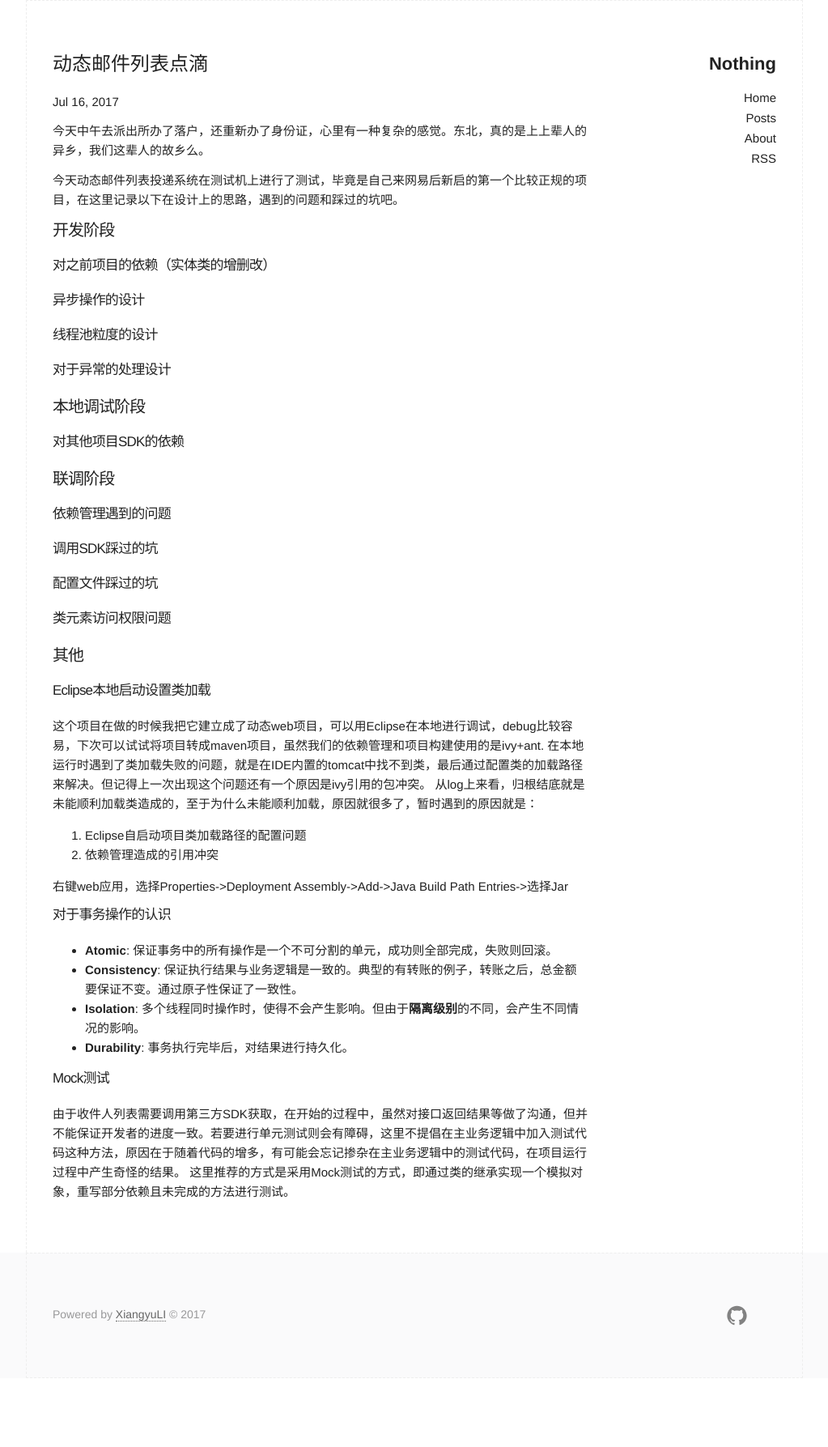
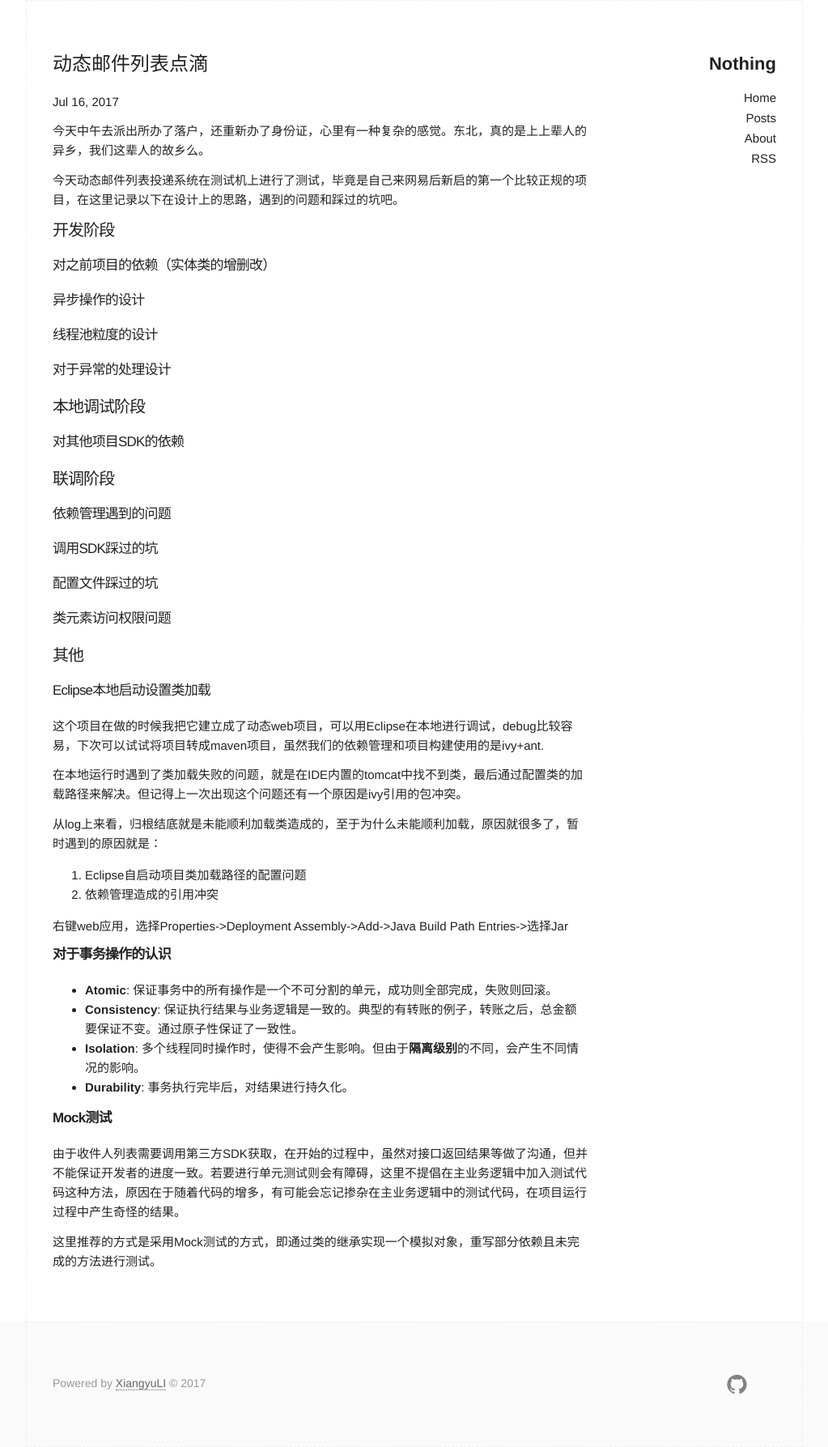
Before and after one commit to bambookey/bambookey.github.io, a Jekyll site: the page built from _posts/2017-07-16-about-mail-deliver-sys.md, in a window 1280 px wide. Shown: the whole page at 81% size, without its empty margins (128-1151 px from the left). Built offline with Jekyll 4.4.1, drawn with Linux system fonts in a browser that asks for light colours; before the commit the page ends 1702 px from its top, so only the background shows below that.

Commit message:
换行需要输入一个空行

```diff
--- a/_posts/2017-07-16-about-mail-deliver-sys.md
+++ b/_posts/2017-07-16-about-mail-deliver-sys.md
@@ -26,19 +26,22 @@ category: project
 ### 其他
 #### Eclipse本地启动设置类加载
 这个项目在做的时候我把它建立成了动态web项目，可以用Eclipse在本地进行调试，debug比较容易，下次可以试试将项目转成maven项目，虽然我们的依赖管理和项目构建使用的是ivy+ant.
+
 在本地运行时遇到了类加载失败的问题，就是在IDE内置的tomcat中找不到类，最后通过配置类的加载路径来解决。但记得上一次出现这个问题还有一个原因是ivy引用的包冲突。
+
 从log上来看，归根结底就是未能顺利加载类造成的，至于为什么未能顺利加载，原因就很多了，暂时遇到的原因就是：
 1. Eclipse自启动项目类加载路径的配置问题
 2. 依赖管理造成的引用冲突
 
 右键web应用，选择Properties->Deployment Assembly->Add->Java Build Path Entries->选择Jar
 
-#### 对于事务操作的认识
+#### **对于事务操作的认识**
 - **Atomic**: 保证事务中的所有操作是一个不可分割的单元，成功则全部完成，失败则回滚。
 - **Consistency**: 保证执行结果与业务逻辑是一致的。典型的有转账的例子，转账之后，总金额要保证不变。通过原子性保证了一致性。
 - **Isolation**: 多个线程同时操作时，使得不会产生影响。但由于**隔离级别**的不同，会产生不同情况的影响。
 - **Durability**: 事务执行完毕后，对结果进行持久化。
 
-#### Mock测试
+#### **Mock测试**
 由于收件人列表需要调用第三方SDK获取，在开始的过程中，虽然对接口返回结果等做了沟通，但并不能保证开发者的进度一致。若要进行单元测试则会有障碍，这里不提倡在主业务逻辑中加入测试代码这种方法，原因在于随着代码的增多，有可能会忘记掺杂在主业务逻辑中的测试代码，在项目运行过程中产生奇怪的结果。
+
 这里推荐的方式是采用Mock测试的方式，即通过类的继承实现一个模拟对象，重写部分依赖且未完成的方法进行测试。
```
